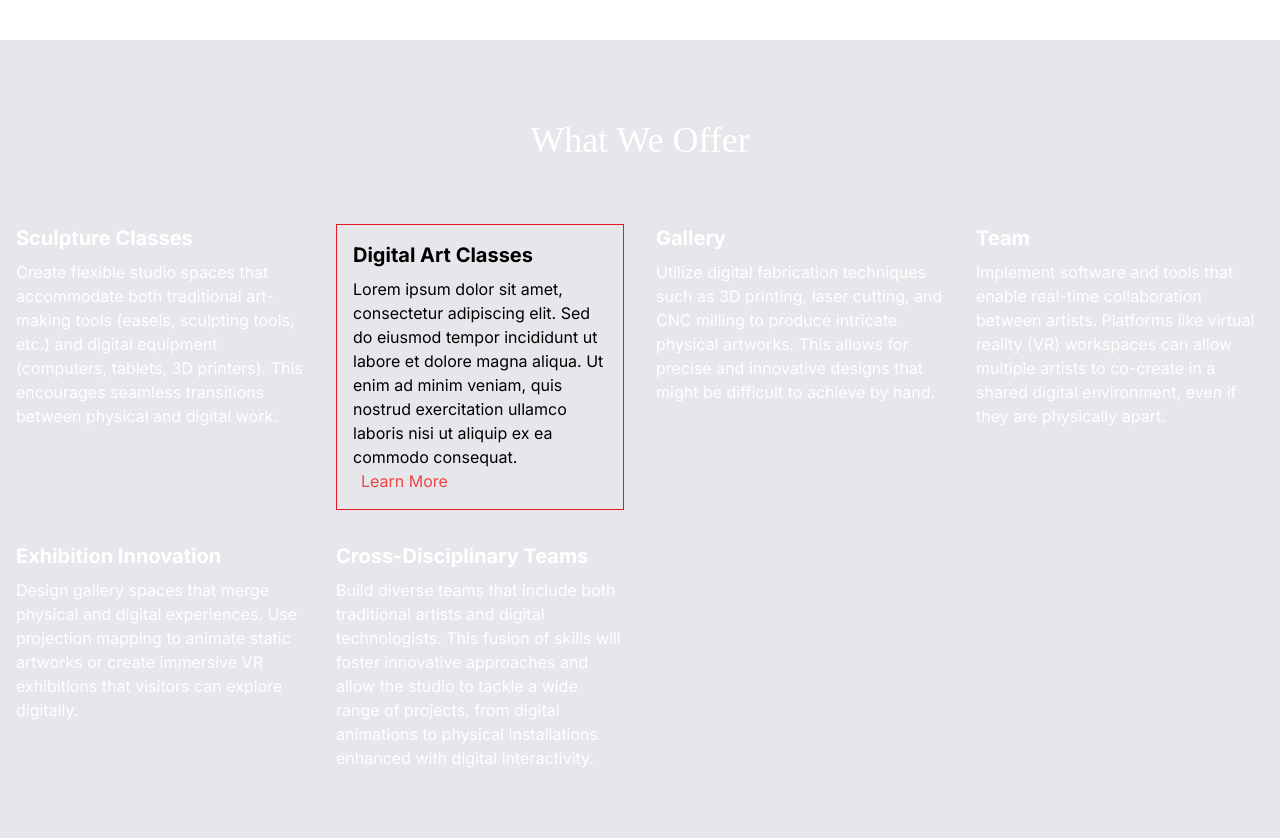
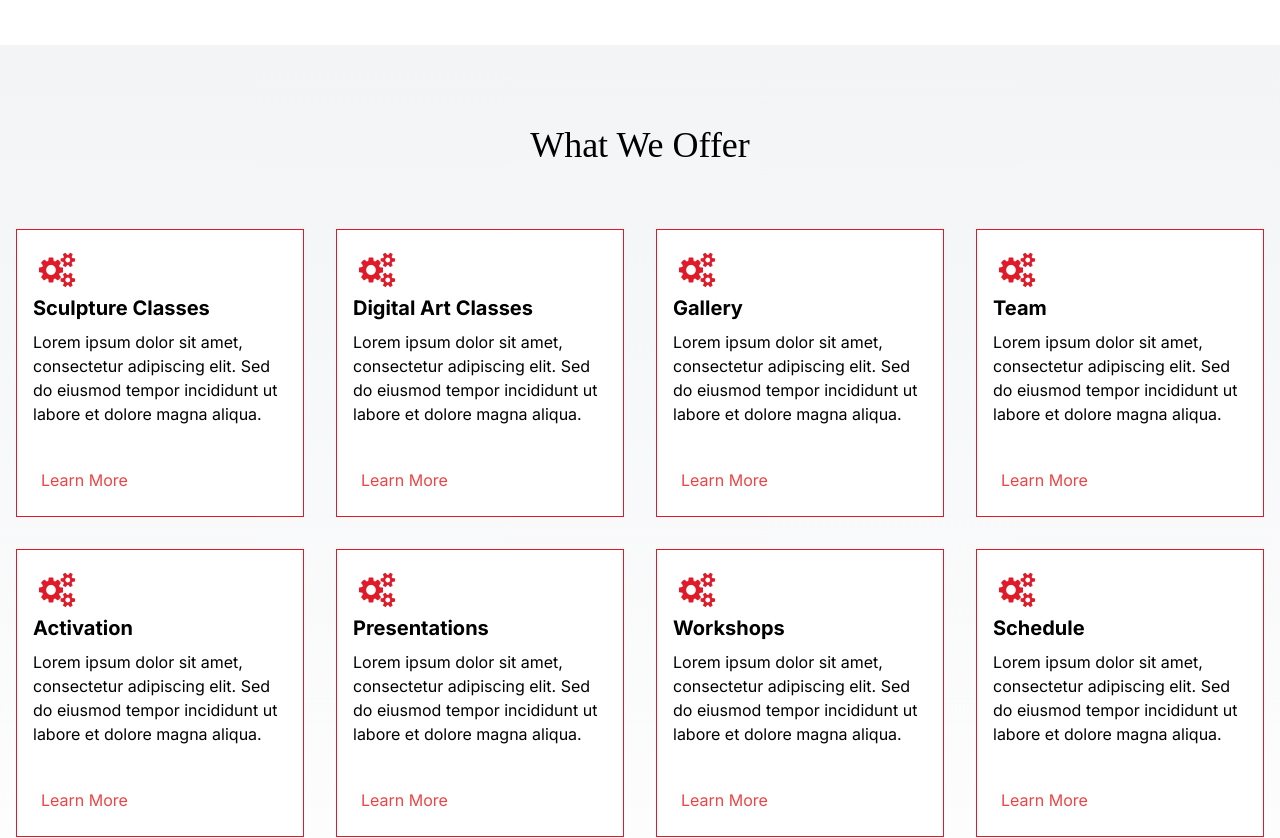
Before and after one commit to giorgio-villani/forgn, a Next.js app: page / in a window 1280 px wide. Shown: the part 560-1398 px from the top of the page. Built offline with nearby package versions, Linux system fonts and the light colour scheme.

Commit message:
adjusted cards, and color scheme

```diff
--- a/package.json
+++ b/package.json
@@ -13,6 +13,7 @@
     "@fontsource/poppins": "^5.0.14",
     "@fortawesome/free-solid-svg-icons": "^6.6.0",
     "@fortawesome/react-fontawesome": "^0.2.2",
+    "@tailwindcss/aspect-ratio": "^0.4.2",
     "next": "14.2.5",
     "react": "^18",
     "react-dom": "^18"
--- a/src/components/About.tsx
+++ b/src/components/About.tsx
@@ -1,23 +1,46 @@
 import React from 'react'
 
+interface CardProps {
+  icon: string
+  title: string
+  description: string
+  link: string
+}
+
 const About: React.FC = () => {
+  const cardStyle =
+    'bg-white text-black border border-customButton p-4 transition-transform duration-100 transform hover:-translate-y-5 aspect-1'
+  const lorem =
+    'Lorem ipsum dolor sit amet, consectetur adipiscing elit. Sed do eiusmod tempor incididunt ut labore et dolore magna aliqua.'
+  const Card: React.FC<CardProps> = ({ icon, title, description, link }) => {
+    return (
+      <a href={link}>
+        <div className={`${cardStyle} flex flex-col`}>
+          <img className="w-12 h-12" src={icon} alt="" />
+          <h3 className="font-bold text-xl mb-2">{title}</h3>
+          <p>{lorem}</p>
+          <div className="mt-auto text-red-500 m-2">Learn More</div>
+        </div>
+      </a>
+    )
+  }
   return (
     <div className="w-full ">
       <section className="bg-white py-20">
         <div className="max-w-screen-xl mx-auto grid grid-cols-2">
           <div>
             <div>
-              <h2 className="text-3xl mb-4">
-                <img
+              <h2 className="mb-4">
+                {/* <img
                   src="forgn_icon.png"
                   className="max-w-[75px] max-h-[75px]"
                   alt="Forgn Icon"
-                />
+                /> */}
                 <div
-                  className="pt-5 capitalize font-inter text-4xl"
+                  className="pt-5 capitalize font-inter text-7xl"
                   style={{ textWrap: 'balance' }}
                 >
-                  Forgn: the future of physical art and digital applications
+                  Learn Skills, Make Art, Meet People
                 </div>
               </h2>
               <p
@@ -29,7 +52,7 @@ const About: React.FC = () => {
               </p>
             </div>
             <div className="pt-10">
-              <button className="PRIMARY BUTTON LARGE bg-customButton rounded-full text-white p-3 transform hover:scale-105 transition duration-300 ease-in-out">
+              <button className="PRIMARY BUTTON LARGE bg-customButton rounded-full text-white text-2xl px-8 py-4 transform hover:scale-105 transition duration-300 ease-in-out">
                 Upcoming Events
               </button>
             </div>
@@ -37,75 +60,64 @@ const About: React.FC = () => {
           <img src="./ed.JPG" className="pl-5 max-w-[650px] max-h-[500px]" />
         </div>
       </section>
-      <section className="bg-gray-200 text-white py-20">
+      <section className="bg-gradient-to-b from-gray-100 to-white text-white py-20">
         <div className="max-w-screen-xl mx-auto flex flex-col items-center justify-center text-center">
-          <h2 className="text-4xl mb-4 font-inter capitalize">What we offer</h2>
-          <div className="bg-gray-200 text-white text-left py-12 px-4">
+          <h2 className="text-4xl text-black mb-4 font-inter capitalize">
+            What we offer
+          </h2>
+          <div className="text-left py-12 px-4">
             <div className="max-w-screen-xl mx-auto grid grid-cols-1 md:grid-cols-2 lg:grid-cols-4 gap-8">
-              <div>
-                <h3 className="font-bold text-xl mb-2">Sculpture Classes</h3>
-                <p>
-                  Create flexible studio spaces that accommodate both
-                  traditional art-making tools (easels, sculpting tools, etc.)
-                  and digital equipment (computers, tablets, 3D printers). This
-                  encourages seamless transitions between physical and digital
-                  work.
-                </p>
-              </div>
-              <div className="bg-gray-200 text-black border border-customButton p-4">
-                <h3 className="font-bold text-xl mb-2">Digital Art Classes</h3>
-                <p>
-                  Lorem ipsum dolor sit amet, consectetur adipiscing elit. Sed
-                  do eiusmod tempor incididunt ut labore et dolore magna aliqua.
-                  Ut enim ad minim veniam, quis nostrud exercitation ullamco
-                  laboris nisi ut aliquip ex ea commodo consequat.
-                </p>
-                <a className="text-red-500 m-2" href="">
-                  Learn More
-                </a>
-              </div>
-              <div>
-                <h3 className="font-bold text-xl mb-2">Gallery</h3>
-                <p>
-                  Utilize digital fabrication techniques such as 3D printing,
-                  laser cutting, and CNC milling to produce intricate physical
-                  artworks. This allows for precise and innovative designs that
-                  might be difficult to achieve by hand.
-                </p>
-              </div>
-              <div>
-                <h3 className="font-bold text-xl mb-2">Team</h3>
-                <p>
-                  Implement software and tools that enable real-time
-                  collaboration between artists. Platforms like virtual reality
-                  (VR) workspaces can allow multiple artists to co-create in a
-                  shared digital environment, even if they are physically apart.
-                </p>
-              </div>
-              <div>
-                <h3 className="font-bold text-xl mb-2">
-                  Exhibition Innovation
-                </h3>
-                <p>
-                  Design gallery spaces that merge physical and digital
-                  experiences. Use projection mapping to animate static artworks
-                  or create immersive VR exhibitions that visitors can explore
-                  digitally.
-                </p>
-              </div>
-              <div>
-                <h3 className="font-bold text-xl mb-2">
-                  Cross-Disciplinary Teams
-                </h3>
-                <p>
-                  Build diverse teams that include both traditional artists and
-                  digital technologists. This fusion of skills will foster
-                  innovative approaches and allow the studio to tackle a wide
-                  range of projects, from digital animations to physical
-                  installations enhanced with digital interactivity.
-                </p>
-              </div>
+              <Card
+                icon="1x1.svg"
+                title="Sculpture Classes"
+                description={lorem}
+                link="#"
+              />
+              <Card
+                icon="1x1.svg"
+                title="Digital Art Classes"
+                description={lorem}
+                link="#"
+              />
+
+              <Card
+                icon="1x1.svg"
+                title="Gallery"
+                description={lorem}
+                link="#"
+              />
+
+              <Card icon="1x1.svg" title="Team" description={lorem} link="#" />
+              <Card
+                icon="1x1.svg"
+                title="Activation"
+                description={lorem}
+                link="#"
+              />
+              <Card
+                icon="1x1.svg"
+                title="Presentations"
+                description={lorem}
+                link="#"
+              />
+              <Card
+                icon="1x1.svg"
+                title="Workshops"
+                description={lorem}
+                link="#"
+              />
+              <Card
+                icon="1x1.svg"
+                title="Schedule"
+                description={lorem}
+                link="#"
+              />
             </div>
+          </div>
+          <div>
+            <button className="PRIMARY BUTTON LARGE bg-customButton rounded-full text-white text-2xl px-8 py-4 transform hover:scale-105 transition duration-300 ease-in-out">
+              Upcoming Events
+            </button>
           </div>
         </div>
       </section>
@@ -184,7 +196,7 @@ const About: React.FC = () => {
           </div>
         </div>
       </section> */}
-      <section className="bg-customGray py-8">
+      <section className="bg-red py-8">
         <div className="max-w-screen-xl mx-auto flex flex-col items-center justify-center text-center w-[700px]">
           <h2 className="text-4xl mb-4 capitalize font-inter">
             What We Strive For
--- a/tailwind.config.ts
+++ b/tailwind.config.ts
@@ -26,6 +26,6 @@ const config: Config = {
       },
     },
   },
-  plugins: [],
+  plugins: [require('@tailwindcss/aspect-ratio')],
 }
 export default config
```
Also changed, not shown: public/1x1.svg (added), 1 other file (tests, documents, lock files or other folders).
